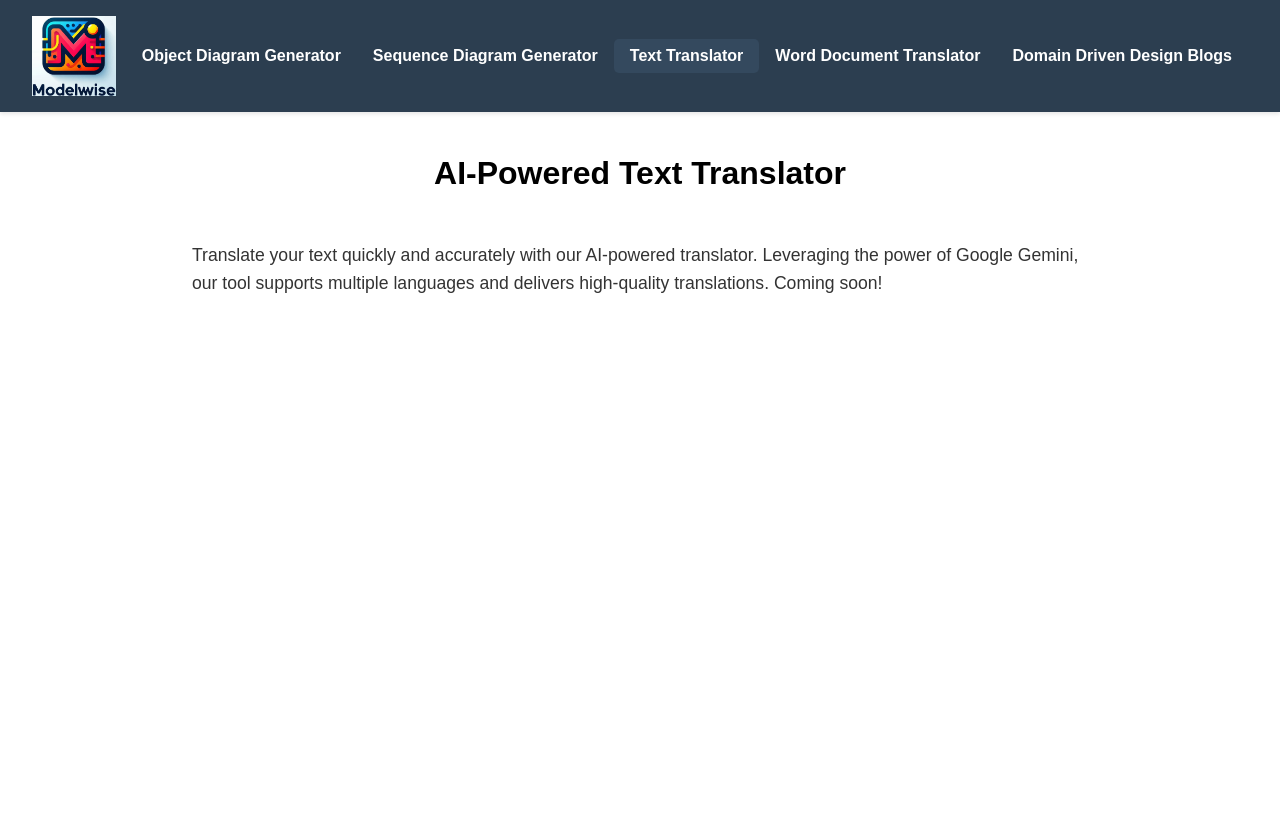
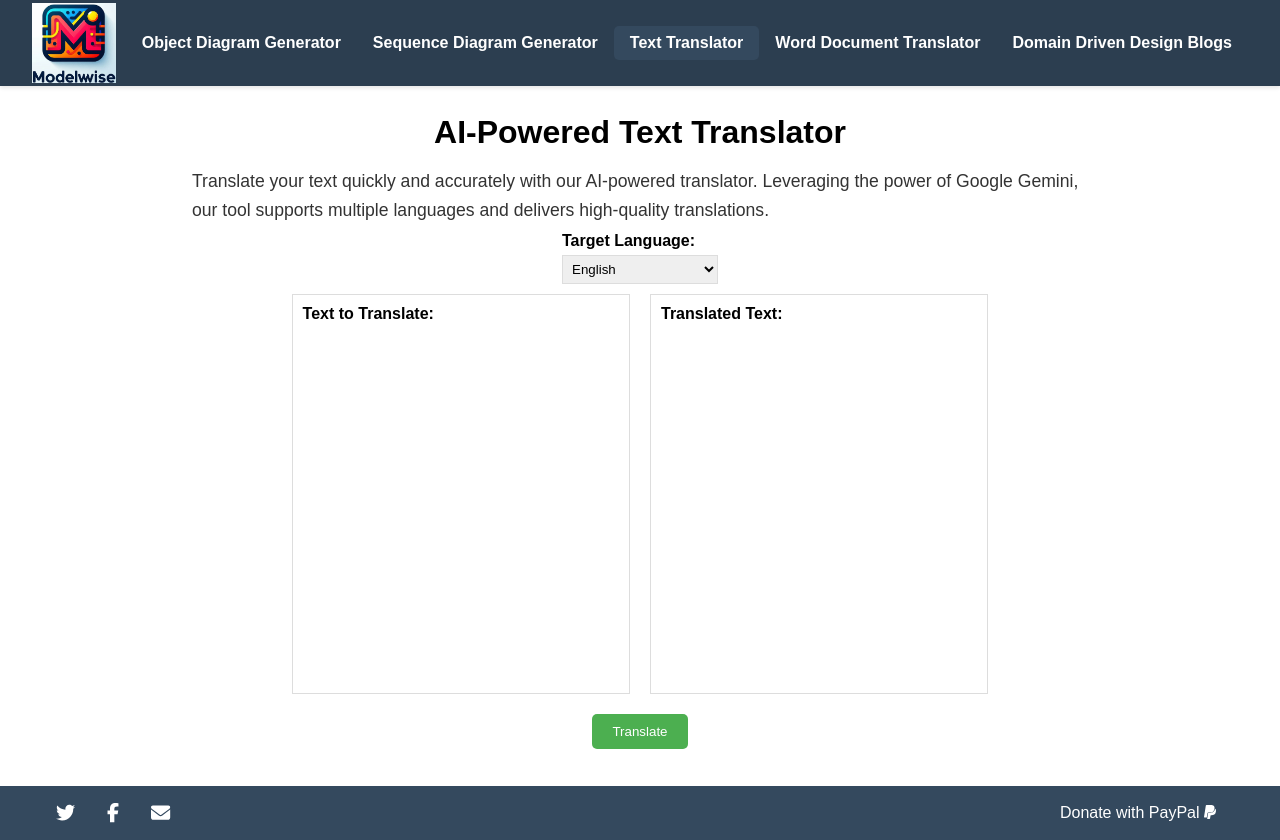
Before and after one commit to LevonZhang/model-generator, a Vue app: page /text-translator in a window 1280 px wide. Before the commit the page ends 812 px from the top, so only its background shows below. Built offline with nearby package versions, Linux system fonts and the light colour scheme.

Commit message:
add translate text

```diff
--- a/package.json
+++ b/package.json
@@ -9,6 +9,10 @@
         "lint": "vue-cli-service lint"
     },
     "dependencies": {
+        "@fortawesome/fontawesome-svg-core": "^6.6.0",
+        "@fortawesome/free-brands-svg-icons": "^6.6.0",
+        "@fortawesome/free-solid-svg-icons": "^6.6.0",
+        "@fortawesome/vue-fontawesome": "^3.0.8",
         "@google/generative-ai": "^0.7.1",
         "@hpcc-js/wasm": "^2.17.1",
         "cors": "^2.8.5",
--- a/src/App.vue
+++ b/src/App.vue
@@ -15,6 +15,20 @@
     <main>
       <RouterView/>
     </main>
+    <footer>
+      <div class="footer-content">
+        <div class="social-links">
+          <a href="https://twitter.com/zlianhua" target="_blank"><font-awesome-icon icon="fab fa-twitter" /></a>
+          <a href="https://www.facebook.com/zlianhua" target="_blank"><font-awesome-icon icon="fab fa-facebook-f" /></a>
+          <a href="mailto:zlianhua@gmail.com"><font-awesome-icon icon="fas fa-envelope" /></a>
+        </div>
+        <div class="donate">
+          <a href="https://paypal.me/zlianhua?country.x=C2&locale.x=zh_XC" target="_blank">
+            Donate with PayPal <font-awesome-icon icon="fab fa-paypal"/>
+          </a>
+        </div>
+      </div>
+    </footer>
   </div>
 </template>
 <style>
@@ -26,7 +40,7 @@
 header {
   background-color: #2c3e50; /* 深蓝色背景 */
   color: white; /* 白色文字 */
-  padding: 1rem 0; /* 上下内边距 */
+  padding: 0.2rem 0; /* 上下内边距 */
   box-shadow: 0 2px 4px rgba(0, 0, 0, 0.1); /* 添加阴影 */
 }
 
@@ -77,4 +91,64 @@ main {
   align-items: top; /* 垂直居上 */
   min-height: calc(100vh - 100px); /* 设置最小高度，减去页眉高度 */
 }
+
+footer {
+  background-color: #34495e;
+  color: white;
+  padding: 1rem 0;
+  text-align: center;
+}
+
+.footer-content {
+  display: flex;
+  justify-content: space-between;
+  align-items: center;
+  margin: 0 auto;
+  padding: 0 2rem;
+  max-width: 1200px; /* 设置最大宽度 */
+}
+
+.social-links {
+  display: flex;
+  justify-content: center; /* Center social links */
+}
+
+.social-links a {
+  margin: 0 1rem; /* Add 1rem spacing between icons */
+  color: white;
+  text-decoration: none;
+  font-size: 1.2rem;
+  transition: color 0.3s ease;
+}
+
+.social-links a:hover {
+  color: #f0ad4e; /* 悬停颜色 */
+}
+
+.donate {
+  text-align: right; /* Right align the donate section */
+}
+
+/* Style the PayPal button to match social icons */
+.donate {
+  margin: 0 1rem; /* Add 1rem spacing between icons */
+  color: white;
+  text-decoration: none;
+  font-size: 1.0rem;
+  transition: color 0.3s ease;
+  margin-left: 0.5rem; /* Add some space between the icon and text */
+  margin-right: 0.5rem; /* Add some space between the icon and text */
+}
+
+.donate a {
+  margin: 0 1rem; /* Add 1rem spacing between icons */
+  color: white;
+  text-decoration: none;
+  font-size: 1.0 rem;
+  transition: color 0.3s ease;
+}
+
+.donate a:hover {
+  color: #f0ad4e; /* 悬停颜色 */
+}
 </style>
--- a/src/assets/global.css
+++ b/src/assets/global.css
@@ -21,7 +21,8 @@
 
   .title {
     font-size: 2rem;
-    margin-bottom: 2rem;
+    margin-top: 0.5rem;
+    margin-bottom: 0.5rem;
   }
 
   .input-container {
@@ -152,6 +153,7 @@
     font-size: 1.1rem;  /* 设置字体大小 */
     line-height: 1.6;    /* 设置行高 */
     color: #333;       /* 设置文字颜色 */
-    margin-bottom: 2rem; /* 添加底部外边距 */
+    margin-top: 0.5rem; /* 添加顶部外边距 */
+    margin-bottom: 0.5rem; /* 添加底部外边距 */
     text-align: left;    /* 居中对齐 */
   }
--- a/src/components/TextTranslator.vue
+++ b/src/components/TextTranslator.vue
@@ -4,13 +4,161 @@
     <p class="description">
       Translate your text quickly and accurately with our AI-powered translator.
       Leveraging the power of Google Gemini, our tool supports multiple languages and delivers high-quality translations.
-        Coming soon!
     </p>
+    <div class="language-selector">
+      <label for="target-language">Target Language:</label>
+      <select id="target-language" v-model="targetLanguage">
+        <option value="en">English</option>
+        <option value="fr">French</option>
+        <option value="de">German</option>
+        <option value="es">Spanish</option>
+        <option value="ja">Japanese</option>
+        <option value="zh-CN">Chinese (Simplified)</option>
+        <option value="zh-TW">Chinese (Traditional)</option>
+      </select>
+    </div>
+
+    <div class="translator">
+      <div class="input-area">
+        <label for="input-text">Text to Translate:</label>
+        <div v-html="inputText" contenteditable="true" @input="onInputTextChange"></div>
+      </div>
+      <div class="output-area">
+        <label for="output-text">Translated Text:</label>
+        <div v-html="outputText" contenteditable="false"></div>
+      </div>
+    </div>
+    <button @click="translateText">Translate</button>
+    <div v-if="isDesigning" class="designing-message">
+      <div class="loader"></div>
+      <p>Translating...</p>
+    </div>
+    <div v-if="errorMessage" class="error-message">
+        {{ errorMessage }}
+      </div>
   </div>
 </template>
-<style>
-.title {
-  font-size: 2rem;
-  margin-bottom: 2rem;
+
+<script>
+
+export default {
+  data() {
+    return {
+      inputText: '',
+      outputText: '',
+      targetLanguage: 'en', // Default target language
+      isDesigning: false,
+      errorMessage: null,
+    };
+  },
+  methods: {
+    onInputTextChange(event) {
+      this.inputText = event.target.innerHTML;
+    },
+    translateText() {
+      if (this.inputText.trim() === '') { // Check if input is empty
+        return; // If empty, do nothing and return
+      }
+      this.isDesigning = true; // Show loading message
+      this.errorMessage = null;
+      fetch('/api/text-translator', {
+        method: 'POST',
+        headers: {
+          'Content-Type': 'application/json',
+        },
+        body: JSON.stringify({
+          textToTranslate: this.inputText,
+          targetLanguage: this.targetLanguage
+        })
+      })
+      .then(response => {
+        if (!response.ok) {
+          throw new Error(`API request failed with status ${response.status}`);
+        }
+        return response.json();
+      })
+      .then(data => {
+        this.outputText = data.translatedText;
+      })
+      .catch(error => {
+        console.error('Translation error:', error);
+        this.errorMessage = "Error during translate. Please check your input or network connection.";
+        // Handle translation error (e.g., display an error message)
+      })
+      .finally(() => {
+        this.isDesigning = false; // Hide loading message
+      });
+    }
+  }
+};
+</script>
+
+<style scoped>
+.container {
+  display: flex;
+  flex-direction: column;
+  align-items: center;
+  padding: 20px;
+}
+
+.translator {
+  display: flex;
+  width: 80%;
+  margin-bottom: 20px;
+}
+
+.translator > div {
+  flex-grow: 1; /* Allow text areas to grow to fill available space */
+}
+
+.input-area,
+.output-area {
+  width: 50%;
+  padding: 10px;
+  border: 1px solid #ddd;
+  margin: 0 10px;
+  box-sizing: border-box;
+  min-height: 400px; /* Adjust as needed */
+  overflow-y: auto; /* Add scrollbar if content exceeds height */
+}
+
+.language-selector {
+  margin-bottom: 10px;
+}
+
+.language-selector label,
+.input-area label,
+.output-area label {
+  display: block;
+  margin-bottom: 5px;
+  font-weight: bold;
+}
+
+.language-selector select {
+  width: 100%;
+  padding: 5px;
+  border: 1px solid #ddd;
+}
+
+button {
+  padding: 10px 20px;
+  background-color: #4CAF50;
+  color: white;
+  border: none;
+  border-radius: 5px;
+  cursor: pointer;
+}
+
+button:hover {
+  background-color: #45a049;
+}
+
+.translator > div {
+  height: 300px; /* Adjust height as needed */
+}
+
+.translator > div div {
+  height: 100%;
+  overflow-y: auto;
 }
 </style>
--- a/src/main.js
+++ b/src/main.js
@@ -2,5 +2,16 @@ import { createApp } from 'vue';
 import App from './App.vue';
 import router from './router';
 import '@/assets/global.css';  // 引入公共样式文件
+import { library } from '@fortawesome/fontawesome-svg-core'
+import { fas } from '@fortawesome/free-solid-svg-icons'
+import { fab } from '@fortawesome/free-brands-svg-icons'
+import { FontAwesomeIcon } from '@fortawesome/vue-fontawesome'
 
-createApp(App).use(router).mount('#app');
+// Add icons to the library
+library.add(fas, fab)
+
+// Create and mount the Vue app
+const app = createApp(App)
+app.component('font-awesome-icon', FontAwesomeIcon) // Register Font Awesome
+app.use(router) // Use the router
+app.mount('#app')
```
Also changed, not shown: api/text-translator.js (added, +64 -0 lines), 1 other file (tests, documents, lock files or other folders). Lines whose indentation alone changed are shown as unchanged.
